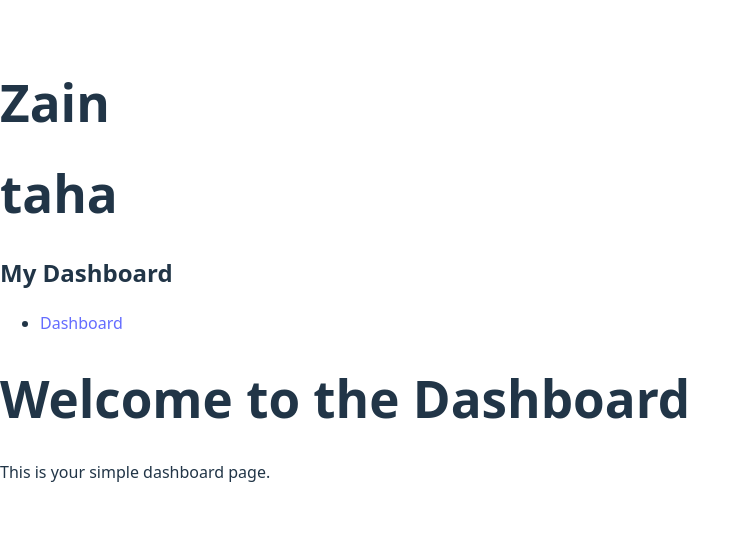
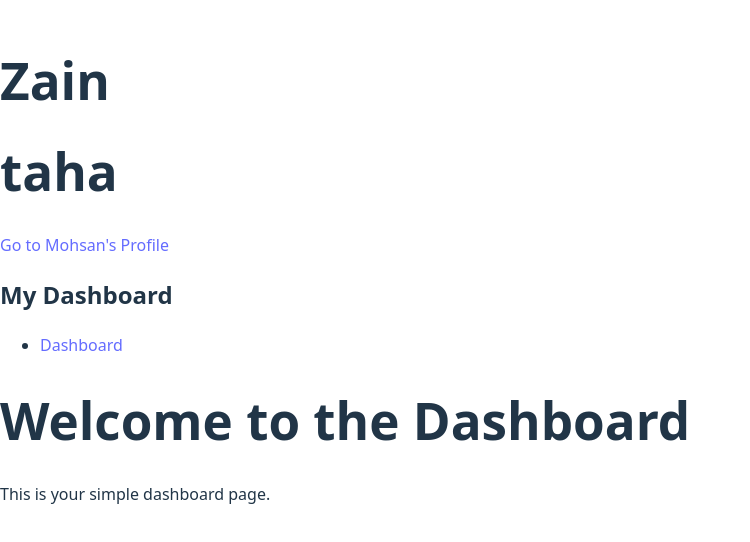
Before and after one commit to crindalwalt/git-training-todel, a React (Vite) app: page / in a window 1280 px wide. Shown: the part 130-672 px from the top of the page, without its empty margins (0-750 px from the left). Built offline with nearby package versions, Linux system fonts and the light colour scheme.

Commit message:
add link of my Profile page

```diff
--- a/src/App.jsx
+++ b/src/App.jsx
@@ -1,5 +1,5 @@
 import React from "react";
-import { Routes, Route } from "react-router-dom";
+import { Routes, Route, NavLink } from "react-router-dom";
 import Sidebar from "./Sidebar";
 import Dashboard from "./Dshboard";
 import "./index.css";
@@ -9,6 +9,7 @@ import AboutMohsan from "./AboutMohsan";
 function App() {
   return (
     <div className="container">
+        <NavLink to={'/mohsan'}>Go to Mohsan's Profile</NavLink>
       <Sidebar />
       <main className="main-content">
         <Routes>
```
